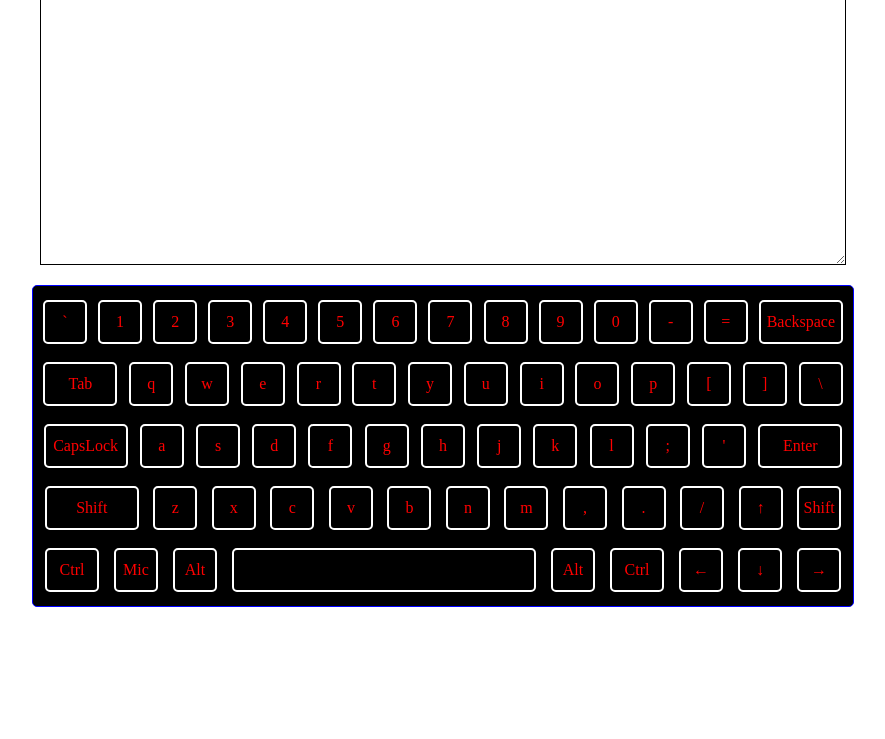
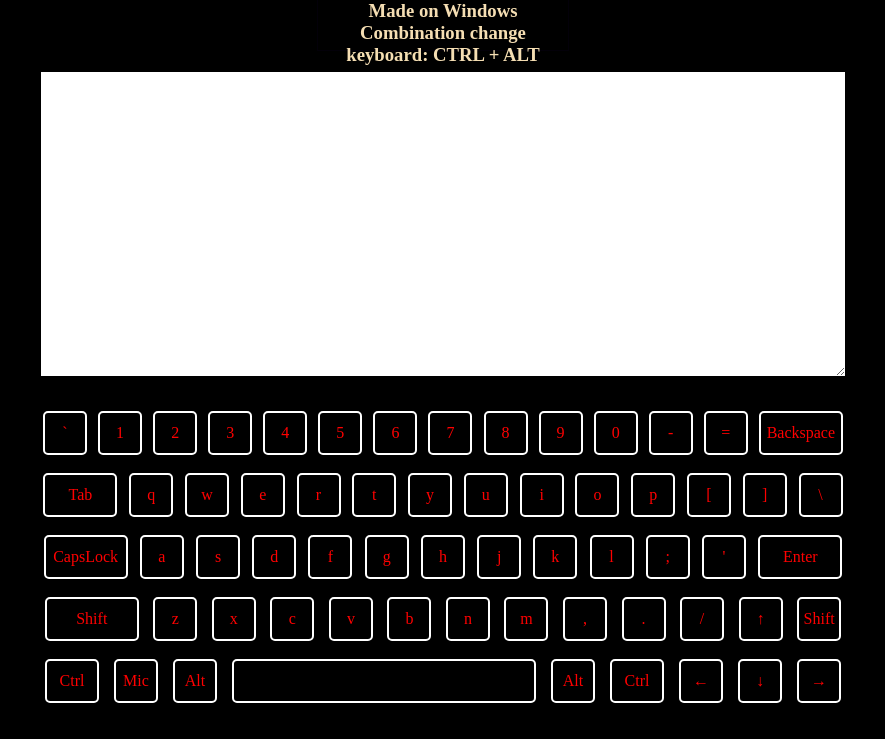
Before and after one commit to Lutiklut/virtual-keyboard, a website: page index.html in a window 1280 px wide. Shown: the part 61-800 px from the top of the page, without its empty margins (197-1082 px from the left). Drawn offline with Linux system fonts and the light colour scheme.

Commit message:
feat: add tag h1& h3

```diff
--- a/key.js
+++ b/key.js
@@ -1,4 +1,13 @@
 (()=>{
+    var name = document.createElement("h1");
+    name.classList.add('name');
+    document.body.appendChild(name);
+    name.textContent= 'Virtual keyboard'
+    var name = document.createElement("h3");
+    name.classList.add('name');
+    document.body.appendChild(name);
+    name.textContent= 'Made on Windows Combination change keyboard: CTRL + ALT'
+
 var textarea = document.createElement("textarea");
 textarea.setAttribute('style','color:black; border: 1px solid black; width:800px;height:300px; margin:20px auto;display:flex;')
 document.body.appendChild(textarea);
--- a/style.css
+++ b/style.css
@@ -1,8 +1,23 @@
+body{
+    background: black;
+}
+.name{
+    color:wheat;
+    background-attachment: fixed;
+     border: 1px solid #0c011e50;
+     width:250px;
+     height:50px;
+     margin:20px auto;
+     display:flex;
+     margin: auto;
+    text-align: center;
 
+
+}
 .letter-holder{
     background-color:black;
     color:red;
-    border: 1px solid blue;
+
     width:800px;
     height:300px;
     display:flex;
```
